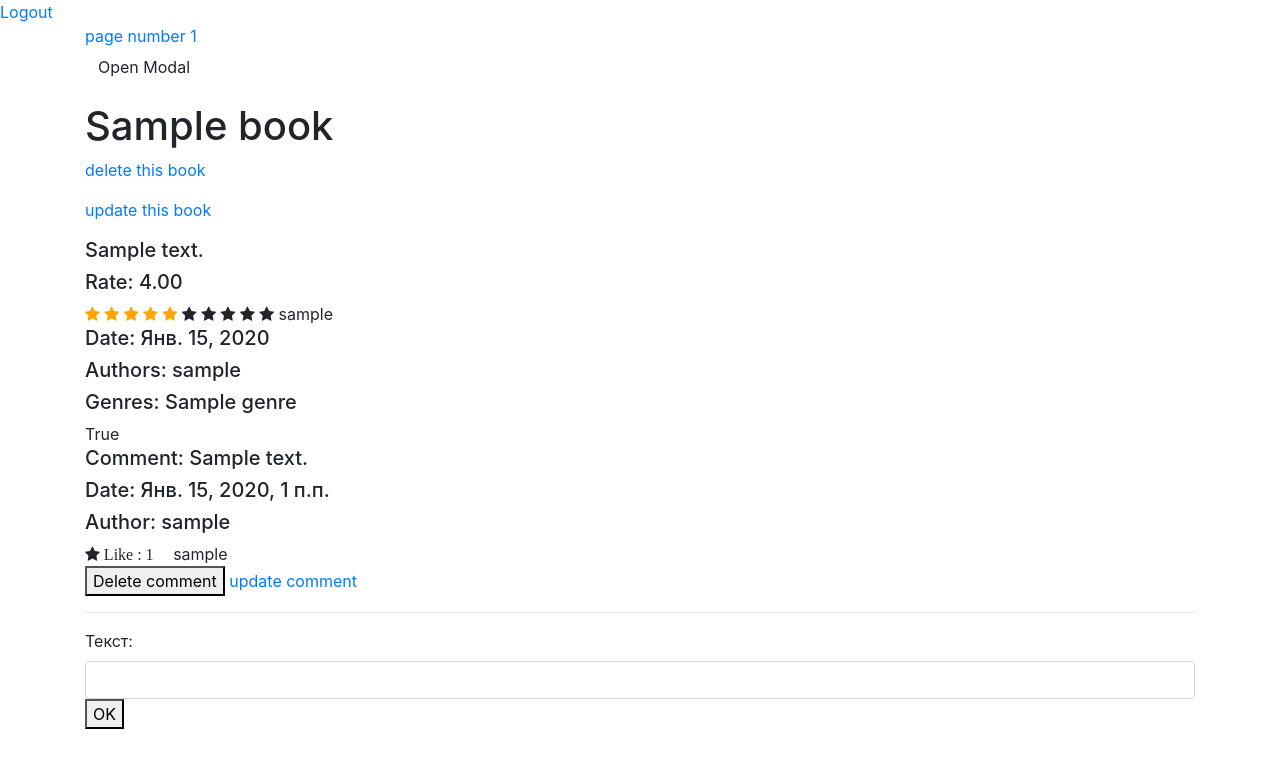
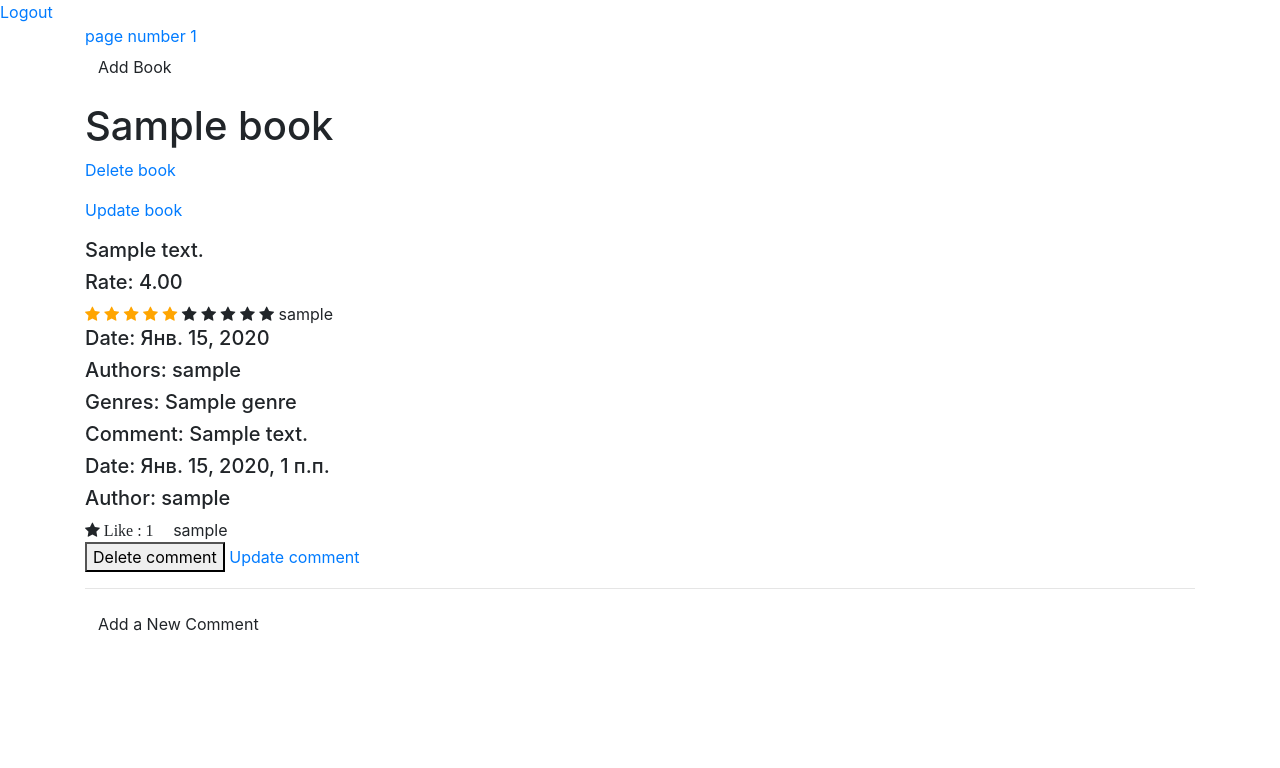
Before and after one commit to Vova-sys/python-django, a Django app: page /shop/hello/ in a window 1280 px wide. Shown: the top 768 px of the page. Run offline with Django 3.2, Linux system fonts and the light colour scheme; a user stored in the database is signed in; tables that the repository leaves empty hold one stand-in row (values such as "Sample post"); some libraries are stand-ins or nearby versions.

Commit message:
29.10.2020

```diff
--- a/managebook/Templates/index.html
+++ b/managebook/Templates/index.html
@@ -21,14 +21,14 @@
 </div>
 
 
-<p><a class="btn" href="#ex1" rel="modal:open">Open Modal</a></p>
+<p><a class="btn" href="#ex1" rel="modal:open">Add Book</a></p>
 {% endif %}
 <div class="book_container">
 {% for book in content %}
     <h1>{{ book.title }}</h1>
 {% if book.is_owner %}
-<p><a href="{% url 'delete_book' book_id=book.id %}">delete this book</a></p>
-<p><a href="{% url 'update_book' book_slug=book.slug %}">update this book</a></p>
+<p><a href="{% url 'delete_book' book_id=book.id %}">Delete book</a></p>
+<p><a href="{% url 'update_book' book_slug=book.slug %}">Update book</a></p>
 {% endif %}
     <h5>{{ book.text }}</h5>
     <div>
@@ -52,9 +52,11 @@
         {% endfor %}</h5>
     <h5>Genres: {% for genre in book.genre.all %}
         {{ genre.title }}
-        {% endfor %}</h5>
+        {% endfor %}
+    </h5>
+    <div class="comment_container" id="{{ book.slug }}">
     {% for comment in book.comment.all %}
-        {{ comment.is_liked }}
+<!--        {{ comment.is_liked }}-->
         <div>
         <h5>Comment: {{ comment.text }}</h5>
         <h5>Date: {{ comment.date }}</h5>
@@ -69,19 +71,29 @@
                 {% endfor %}
         </div>
             {% if comment.is_owner %}
-            <button class="delete-comment" id="dc-{{ c.id }}"> Delete comment</button>
-            <a href="{% url 'update_comment' comment_id=comment.id %}">update comment</a>
+            <button class="delete-comment" id="dc-{{ comment.id }}"> Delete comment</button>
+            <a href="{% url 'update_comment' comment_id=comment.id %}">Update comment</a>
             {% endif %}
         </div>
     {% endfor %}
     <hr>
 {% if user.is_authenticated %}
-<form action="{% url 'add_comment' book_id=book.id %}" method="post">
-    {% csrf_token %}
-    {{ form }}
-    <button type="submit">OK</button>
-</form>
+<!--<form action="{% url 'add_comment' book_id=book.id %}" method="post">-->
+<!--    {% csrf_token %}-->
+<!--    {{ form }}-->
+<!--    <button type="submit">OK</button>-->
+<!--</form>-->
+            <div id="ex2" class="modal">
+                <p>Put your comment below</p>
+                <form onsubmit="add_comment(this, '{{ book.slug }}'); return false;">
+                    {{comment_form}}
+                    <input type="submit" value="OK">
+                    <a rel="modal:close" hidden>Close</a>
+                </form>
+            </div>
+            <p><a class="btn" href="#ex2" rel="modal:open">Add a New Comment</a></p>
 {% endif %}
+    </div>
     {% endfor %}
 </div>
 {% endblock %}
--- a/managebook/urls.py
+++ b/managebook/urls.py
@@ -21,7 +21,8 @@ urlpatterns = [
     path('add_like_ajax/', views.AddLikeAjax.as_view()),
     path('add_book_rate_ajax/', views.AddBookRateAjax.as_view()),
     path("delete_comment_ajax/<int:comment_id>/", views.DeleteCommentAjax.as_view()),
-    path("add_new_book_ajax/", views.AddNewBookAjax.as_view())
+    path("add_new_book_ajax/", views.AddNewBookAjax.as_view()),
+    path('add_new_comment_ajax/', views.AddNewCommentAjax.as_view())
 
 
 ]
--- a/managebook/views.py
+++ b/managebook/views.py
@@ -40,6 +40,7 @@ class BookView(View):
         response['content'] = pag.page(num_page)
         response['count_page'] = list(range(1, pag.num_pages + 1))
         response['book_form'] = BookForm()
+        response['comment_form'] = CommentForm()
         return render(request, 'index.html', response)
 
 
@@ -159,6 +160,7 @@ class DeleteComment(View):
                 pass
         return redirect('hello')
 
+
 class UpdateComment(View):
     def get(self, request, comment_id):
             if request.user.is_authenticated:
@@ -175,6 +177,7 @@ class UpdateComment(View):
             cf.save
         return redirect('hello')
 
+
 class AddLikeAjax(View):
     def post(self, request):
         if request.user.is_authenticated:
@@ -188,6 +191,7 @@ class AddLikeAjax(View):
                 'user': request.user.username
             })
         return JsonResponse({'ok': False})
+
 
 class AddBookRateAjax(View):
     def post(self, request):
@@ -203,11 +207,13 @@ class AddBookRateAjax(View):
                 "user": request.user.username})
         return JsonResponse({"ok": False})
 
+
 class DeleteCommentAjax(View):
     def delete(self, request, comment_id):
         if request.user.is_authenticated:
             Comment.objects.filter(id=comment_id, user=request.user).delete()
         return JsonResponse({"ok": True})
+
 
 class AddNewBookAjax(View):
     def post(self, request):
@@ -225,7 +231,12 @@ class AddNewBookAjax(View):
                 req_g = Genre.objects.get(id=g)
                 b.genre.add(req_g)
             b.save()
+        return JsonResponse({"ok": True})
 
 
-
-        return JsonResponse({"ok": True})
+class AddNewCommentAjax(View):
+    def post(self,request):
+        if request.user.is_authenticated:
+            book = Book.objects.get(slug=request.POST['slug'])
+            Comment.objects.create(text=request.POST['text'], user=request.user, book=book)
+        return JsonResponse({'ok': True})
--- a/static/js/script.js
+++ b/static/js/script.js
@@ -33,6 +33,25 @@ function add_book(form) {
             }
     })
 }
+
+function add_comment(form, slug) {
+    let text = form.text.value;
+    console.log(text, slug);
+    $.ajax({
+        url: '/shop/add_new_comment_ajax/',
+        method: 'post',
+        data: {
+            'csrfmiddlewaretoken': csrftoken,
+            'text': text,
+            'slug': slug,
+         },
+        success: function(data) {
+            $('#'+slug).append(`${text}`)
+        }
+    })
+}
+
+
 $('document').ready(function () {
     $('span.comment_like').on('click', function () {
         let cl_id = $(this).attr('id');
@@ -97,7 +116,7 @@ $('document').ready(function () {
             method: 'delete',
             headers: {"X-CSRFToken": csrftoken},
             success: function (data) {
-                $(obj).parent().remove();
+                $(obj).parent().remove()
             }
         })
     });
```
